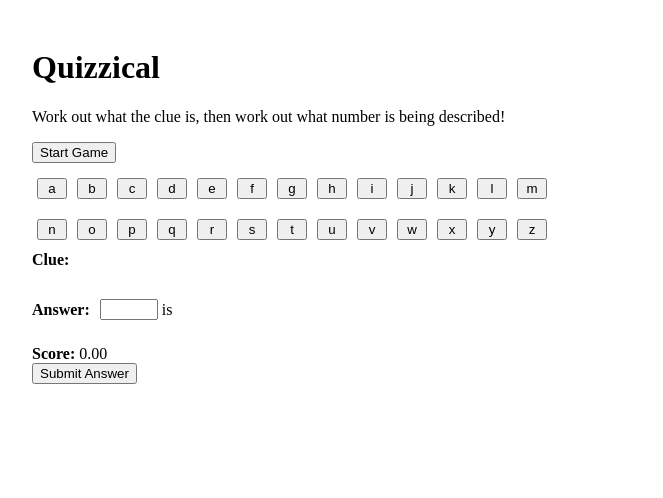
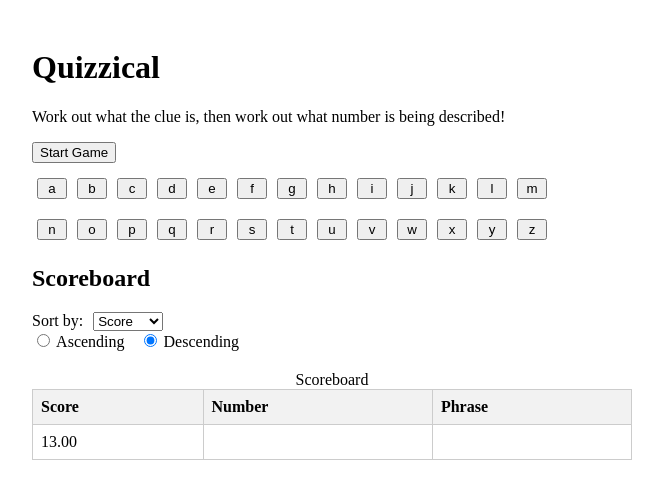
Before and after one commit to huccct/Quizzical, a Vue app: page / in a window 1280 px wide. Both pictures are taken after typing "5" into the empty fields and a click on the button "Submit Answer". Shown: the top 498 px of the page, without its empty margins (308-971 px from the left). Built offline with nearby package versions, Linux system fonts and the light colour scheme; no server answers.

Commit message:
feat: complete secondary

```diff
--- a/src/App.vue
+++ b/src/App.vue
@@ -1,12 +1,25 @@
 <script setup lang="ts">
-import { ref, onMounted } from 'vue'
+import { ref, onMounted, computed, onUnmounted } from 'vue'
 
 const fact = ref('')
 const number = ref(null)
 const revealed = ref('')
-const userNumber = ref(null)
-const score = ref(0)
+const inputNumber = ref(null)
+const score = ref(26)
 const guessedLetters = ref(new Set())
+const showRes = ref(false)
+const scores = ref([])
+const sortKey = ref('score')
+const sortOrder = ref('desc')
+
+// 一个包含短语中所有不同字母的集合
+const phraseLetters = computed(() => new Set(fact.value.replace(/[^a-z]/gi, '').toLowerCase()))
+
+// 一个包含所有不在短语中的字母的数组
+const nonPhraseLetters = computed(() => {
+  const allLetters = 'abcdefghijklmnopqrstuvwxyz'
+  return allLetters.split('').filter(letter => !phraseLetters.value.has(letter))
+})
 
 const fetchData = async () => {
   try {
@@ -16,20 +29,60 @@ const fetchData = async () => {
     fact.value = data.text
     number.value = data.number
     revealed.value = fact.value.replace(/[a-z]/gi, '_')
+    guessedLetters.value = new Set() // 重置 guessedLetters 为新的空集合
+    score.value = 26 // 重置分数为初始值
+    showRes.value = false
+    inputNumber.value = null
   } catch (err) {
     console.error('Error fetching data:', err)
-
   }
 }
+
+const saveScore = () => {
+  const newScore = {
+    score: score.value,
+    number: number.value,
+    phrase: fact.value
+  }
+  scores.value.push(newScore)
+  localStorage.setItem('quizzicalScores', JSON.stringify(scores.value))
+}
+
+const loadScores = () => {
+  const storedScores = localStorage.getItem('quizzicalScores')
+  if (storedScores) {
+    scores.value = JSON.parse(storedScores)
+  }
+}
+
+const handleKeyPress = (event: KeyboardEvent) => {
+  const letter = event.key.toLowerCase()
+  if (/^[a-z]$/.test(letter) && !guessedLetters.value.has(letter)) {
+    guessLetter(letter)
+  }
+}
+
 onMounted(() => {
   fetchData()
+  loadScores()
+  window.addEventListener('keypress', handleKeyPress)
+})
+
+onUnmounted(() => {
+  window.removeEventListener('keypress', handleKeyPress)
 })
 
 const guessLetter = (letter: string) => {
+  if (!revealed.value) {
+    revealed.value = fact.value.replace(/[a-z]/gi, '_')
+  }
   guessedLetters.value.add(letter.toLowerCase())
   revealed.value = fact.value.replace(/[a-z]/gi, (match) =>
     guessedLetters.value.has(match.toLowerCase()) ? match : '_'
   )
+  if (!fact.value.toLowerCase().includes(letter.toLowerCase())) {
+    score.value = Math.max(score.value - 26 / nonPhraseLetters.value.length, 0)
+  }
 }
 
 const isLetterGuessed = (letter: string) => {
@@ -42,22 +95,32 @@ const isLetterCorrect = (letter: string) => {
 
 const submitAnswer = () => {
   const gotPhrase = revealed.value.toLowerCase() === fact.value.toLowerCase()
-  const gotNumber = userNumber.value === number.value
+  const gotNumber = inputNumber.value === number.value
 
   if (gotPhrase && gotNumber) {
     alert('Congratulations! You got both the phrase and number correct!')
-  } else if (gotPhrase) {
-    alert('You got the phrase correct, but not the number. Try again!')
-  } else if (gotNumber) {
-    alert('You got the number correct, but not the phrase. Try again!')
+    score.value = Math.min(score.value + 4, 30)
+  } else if (gotPhrase || gotNumber) {
+    alert(`You got the ${gotPhrase ? 'phrase' : 'number'} correct, but not the ${gotPhrase ? 'number' : 'phrase'}. Your score has been halved.`)
+    score.value = Math.floor(score.value / 2)
   } else {
-    alert('Sorry, you got both the phrase and number wrong. Try again!')
+    alert('Sorry, you got both the phrase and number wrong. Your score is now 0.')
+    score.value = 0
+  }
+  showRes.value = true
+  inputNumber.value = null
+  saveScore()
 }
 
-  guessedLetters.value.clear()
-  userNumber.value = null
-  fetchData()
+const sortedScores = computed(() => {
+  return scores.value.sort((a, b) => {
+    if (sortOrder.value === 'asc') {
+      return a[sortKey.value] - b[sortKey.value]
+    } else {
+      return b[sortKey.value] - a[sortKey.value]
     }
+  })
+})
 </script>
 
 
@@ -65,14 +128,14 @@ const submitAnswer = () => {
   <div class="game-container">
     <h1>Quizzical</h1>
     <p>Work out what the clue is, then work out what number is being described!</p>
-    <button @click="fetchData">Start Game</button>
+    <button @click="fetchData" aria-label="Start a new game">Start Game</button>
 
     <div class="letter-buttons">
       <button v-for="letter in 'abcdefghijklm'" :key="letter" @click="guessLetter(letter)" :class="{
-        'correct': isLetterGuessed(letter) && isLetterCorrect(letter),
-        'incorrect': isLetterGuessed(letter) && !isLetterCorrect(letter)
-      }" :disabled="isLetterGuessed(letter)">
-        <span :class="{ 'strikethrough': isLetterGuessed(letter) }">
+        'correct': guessedLetters.has(letter) && isLetterCorrect(letter),
+        'incorrect': guessedLetters.has(letter) && !isLetterCorrect(letter)
+      }" :disabled="guessedLetters.has(letter)">
+        <span :class="{ 'strikethrough': guessedLetters.has(letter) }">
           {{ letter }}
         </span>
       </button>
@@ -80,41 +143,79 @@ const submitAnswer = () => {
 
     <div class="letter-buttons">
       <button v-for="letter in 'nopqrstuvwxyz'" :key="letter" @click="guessLetter(letter)" :class="{
-        'correct': isLetterGuessed(letter) && isLetterCorrect(letter),
-        'incorrect': isLetterGuessed(letter) && !isLetterCorrect(letter)
-      }" :disabled="isLetterGuessed(letter)">
-        <span :class="{ 'strikethrough': isLetterGuessed(letter) }">
+        'correct': guessedLetters.has(letter) && isLetterCorrect(letter),
+        'incorrect': guessedLetters.has(letter) && !isLetterCorrect(letter)
+      }" :disabled="guessedLetters.has(letter)">
+        <span :class="{ 'strikethrough': guessedLetters.has(letter) }">
           {{ letter }}
         </span>
       </button>
     </div>
 
+    <template v-if="!showRes">
       <div class="clue-container">
         <b>Clue:</b>
-      <input class="phrase" :value="revealed" readonly>
+        <div class="phrase">{{ revealed }}</div>
       </div>
 
       <div class="answer-container">
-      <b>Answer:</b>
-      <input type="number" v-model="userNumber" style="width: 50px" />
+        <label for="number-input">Answer:</label>
+        <input type="number" id="number-input" v-model="inputNumber" />
         <span>&nbsp;is&nbsp;</span>
-      <input class="phrase" :value="revealed" readonly>
+        <div class="phrase">{{ revealed }}</div>
       </div>
-
 
       <div class="score-container">
         <b>Score:</b> {{ score.toFixed(2) }}
       </div>
 
-    <button @click="submitAnswer">Submit Answer</button>
-
+      <button @click="submitAnswer" aria-label="Submit your answer">Submit Answer</button>
+    </template>
+    <template v-else>
+      <h2>Scoreboard</h2>
+      <div class="sort-controls">
+        <label for="sort-key">Sort by:</label>
+        <select id="sort-key" v-model="sortKey" aria-label="Select a field to sort by">
+          <option value="score">Score</option>
+          <option value="number">Number</option>
+          <option value="phrase">Phrase</option>
+        </select>
+        <div role="radiogroup" aria-label="Select sort order">
+          <label>
+            <input type="radio" value="asc" v-model="sortOrder"> Ascending
+          </label>
+          <label>
+            <input type="radio" value="desc" v-model="sortOrder"> Descending
+          </label>
+        </div>
+      </div>
+      <table>
+        <caption>Scoreboard</caption>
+        <thead>
+          <tr>
+            <th scope="col">Score</th>
+            <th scope="col">Number</th>
+            <th scope="col">Phrase</th>
+          </tr>
+        </thead>
+        <tbody>
+          <tr v-for="(scoreItem, index) in sortedScores" :key="index">
+            <td>{{ scoreItem.score.toFixed(2) }}</td>
+            <td>{{ scoreItem.number }}</td>
+            <td>{{ scoreItem.phrase }}</td>
+          </tr>
+        </tbody>
+      </table>
+    </template>
   </div>
 </template>
+
 <style scoped>
 .game-container {
   max-width: 600px;
   margin: 0 auto;
   padding: 20px;
+  overflow-x: auto;
 }
 
 .clue-container,
@@ -122,6 +223,8 @@ const submitAnswer = () => {
   display: flex;
   align-items: center;
   margin-bottom: 20px;
+  margin-top: 20px;
+  flex-wrap: nowrap;
 }
 
 .clue-container b,
@@ -131,9 +234,13 @@ const submitAnswer = () => {
 
 .phrase {
   font-size: 24px;
-  border: none;
-  outline: none;
-  width: 100%;
+  border: 1px solid #ccc;
+  border-radius: 4px;
+  padding: 4px 8px;
+  min-width: 200px;
+  display: inline-block;
+  text-align: center;
+  margin-right: 10px;
 }
 
 .letter-buttons {
@@ -154,4 +261,31 @@ const submitAnswer = () => {
   background-color: red;
   color: white;
 }
+
+table {
+  width: 100%;
+  border-collapse: collapse;
+  margin-bottom: 20px;
+  margin-top: 20px;
+}
+
+th,
+td {
+  border: 1px solid #ccc;
+  padding: 8px;
+  text-align: left;
+}
+
+th {
+  background-color: #f2f2f2;
+  cursor: pointer;
+}
+
+.sort-controls {
+  margin-bottom: 10px;
+}
+
+.sort-controls label {
+  margin-right: 10px;
+}
 </style>
```
Lines whose indentation alone changed are shown as unchanged.
